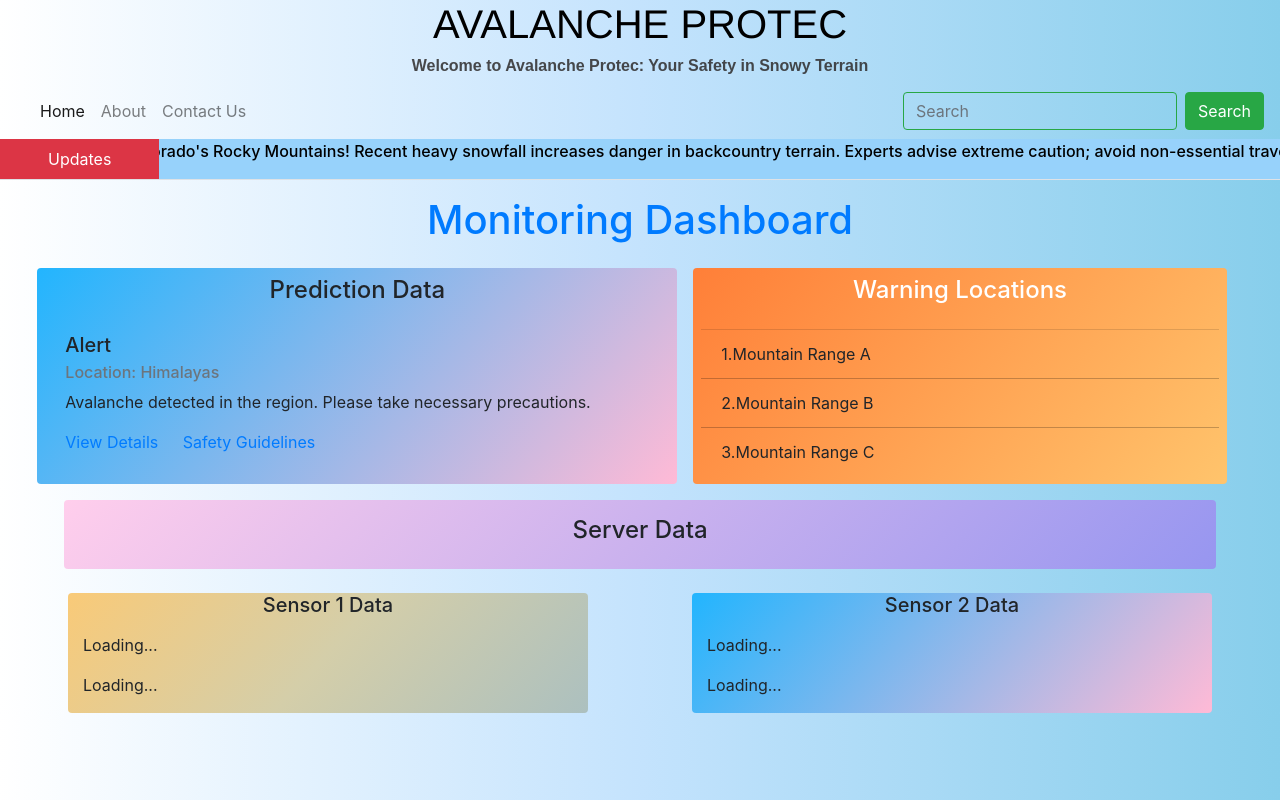
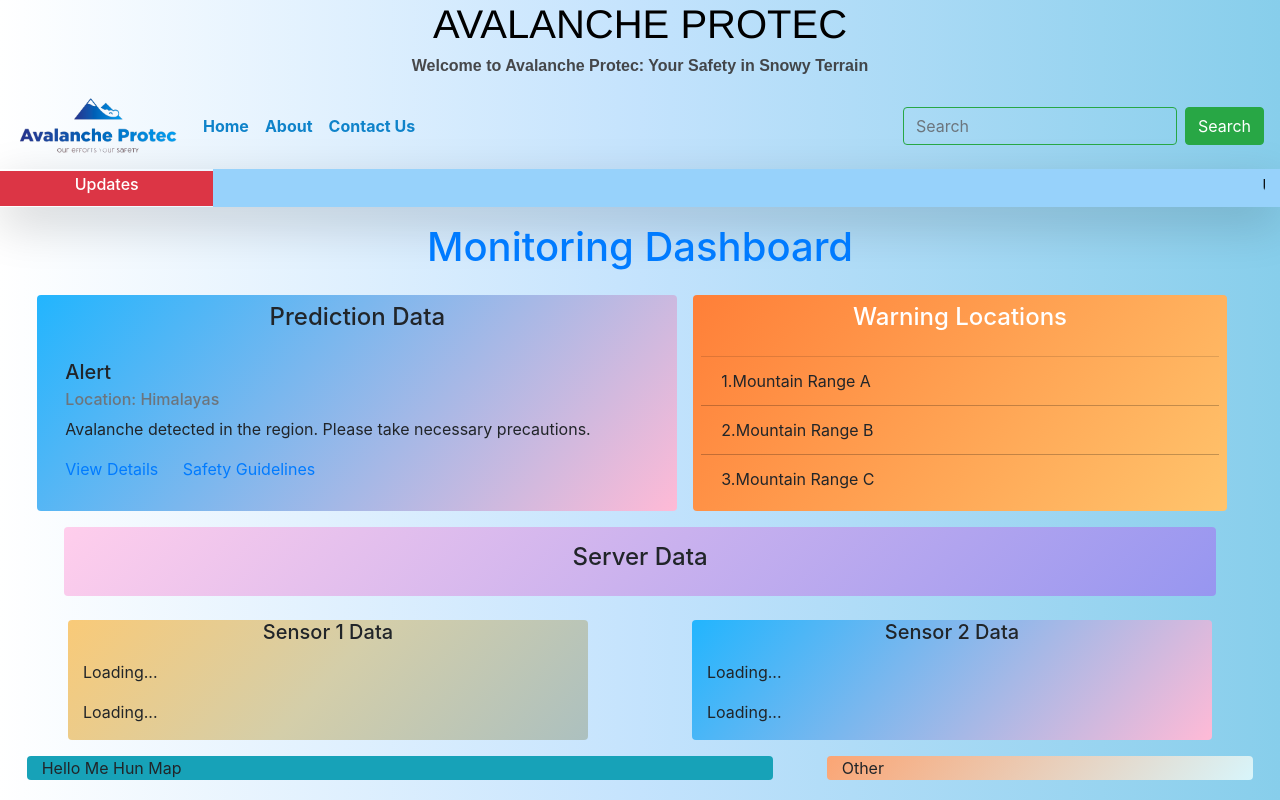
Before and after one commit to RaviPaliwal/SIH2023-24, a Flask app: page / in a window 1280 px wide. Run offline with Flask 3, Linux system fonts and the light colour scheme; parts of the project's set-up code (start-up, migrations or seed data) failed here and were passed over; some libraries are stand-ins or nearby versions.

Commit message:
Updates
Logo Update and Header Marquee tag Updated

```diff
--- a/static/style.css
+++ b/static/style.css
@@ -3,34 +3,13 @@ body{
     flex-direction: column;
     background:linear-gradient(to right,white,#c4e3fd,skyblue);
   }
-
+.navbar-brand img{
+ height: 60px;;
+}
 .nav-item a{
+  color: #0f83ca !important;
 }
 
-#scrollContent {
-    display: flex;
-    justify-content: flex-start;
-    align-items: center;
-    width: 100%;
-    height: 100%;
-    white-space: nowrap;
-  }
-
-#scrollContent>div {
-    display: flex;
-    animation: textScrollEffect 50s infinite linear;
-  }
-
-  @keyframes textScrollEffect {
-    0% {
-      transform: translateX(0%);
-    }
-
-    100% {
-      transform: translateX(-100%);
-    }
-
-  }
 .predictiondata{
     background: linear-gradient(132deg, rgb(34, 181, 254) 0.00%, rgb(255, 186, 214) 100.00%);
 }
@@ -51,3 +30,11 @@ body{
     background: linear-gradient(132deg, rgb(3, 148, 108) 0.00%, rgb(33, 35, 34) 100.00%);
     background: linear-gradient(132deg, rgb(34, 181, 254) 0.00%, rgb(255, 186, 214) 100.00%);
 }
+
+.map{
+
+}
+
+.emptyfornow{
+  background: linear-gradient(132deg, rgb(251, 165, 116) 0.00%, rgb(216, 245, 251) 100.00%);
+}
--- a/templates/index.html
+++ b/templates/index.html
@@ -49,7 +49,7 @@
 
     <!-- NavBar -->
     <nav class="navbar navbar-expand-lg navbar-light bg-transparent">
-      <a class="navbar-brand" href="#"></a>
+      <a class="navbar-brand" href="#"><img src="static/logo.png"/></a>
       <button
         class="navbar-toggler"
         type="button"
@@ -65,15 +65,15 @@
       <div class="collapse navbar-collapse" id="navbarSupportedContent">
         <ul class="navbar-nav mr-auto">
           <li class="nav-item active">
-            <a class="nav-link" href="/home"
+            <a class="nav-link font-weight-bold" href="/home"
               >Home <span class="sr-only">(current)</span></a
             >
           </li>
           <li class="nav-item">
-            <a class="nav-link" href="#">About</a>
+            <a class="nav-link font-weight-bold" href="#">About</a>
           </li>
           <li class="nav-item">
-            <a class="nav-link" href="#">Contact Us</a>
+            <a class="nav-link font-weight-bold" href="#">Contact Us</a>
           </li>
           </li>
         </ul>
@@ -92,24 +92,24 @@
     </nav>
 
     <!-- Updates Section -->
-    <div class="border-bottom d-flex">
-      <div>
-        <div class="py-2 px-5 bg-danger text-white">Updates</div>
+    <div class="shadow-lg d-flex justify-content-center align-items-center">
+      <div class="py-1 col-2 text-center bg-danger text-white">
+        <h6>Updates</h6>
       </div>
-      <div class="px-1" style="overflow: hidden; background-color: #97d2fb;">
-        <div id="scrollContent" class="text-light">
-          <div style="font-weight: 500; color: #000;">
-            <p>
+      <div class="col-10 py-1 " style="overflow: hidden; background-color: #97d2fb;">
+        <marquee behavior="scroll" direction="left" onmouseover="this.stop();" onmouseout="this.start();">
+          <div class="d-flex align-items-center" style="font-weight: 500; color: #000;">
               Urgent Alert: High Avalanche Risk in Colorado's Rocky Mountains!
               Recent heavy snowfall increases danger in backcountry terrain.
               Experts advise extreme caution; avoid non-essential travel. Ski
               resorts and remote areas face heightened avalanche threats. Stay
               informed with real-time updates from local authorities.
-            </p>
           </div>
-        </div>
+        </marquee>
       </div>
     </div>
+
+
 
     <h1 class="text-center text-primary mt-3">Monitoring Dashboard</h1>
 
@@ -168,6 +168,15 @@
     </div>
   </div>
 
+  <!-- Area Map and Other  -->
+  <div class="mapsectionparent d-flex mt-3 justify-content-around">
+    <div class="map bg-info rounded col-7">
+      Hello Me Hun Map
+    </div>
+    <div class="emptyfornow bg-success rounded col-4">
+      Other
+    </div>
+  </div>
 
     <!-- Optional JavaScript -->
 
```
Also changed, not shown: static/bg.png (deleted), static/don.png (deleted), static/logo.png (added).
